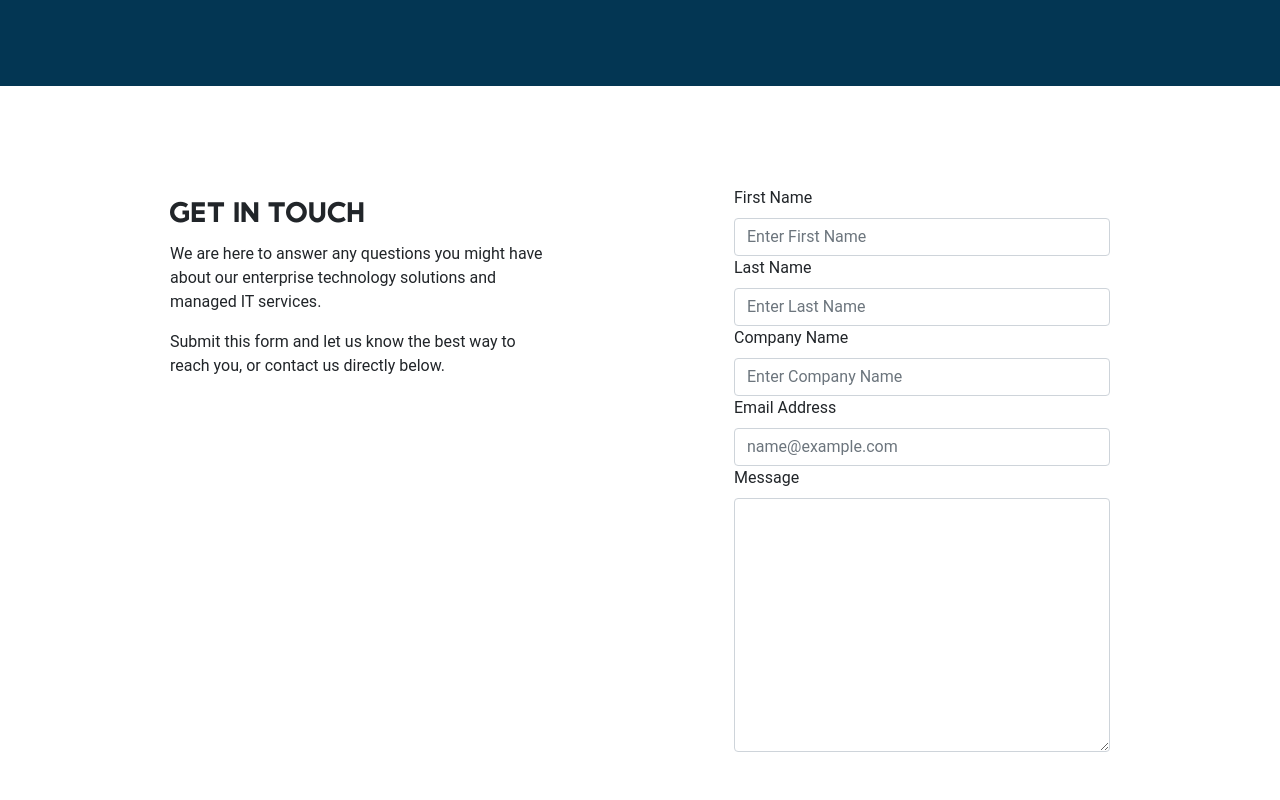
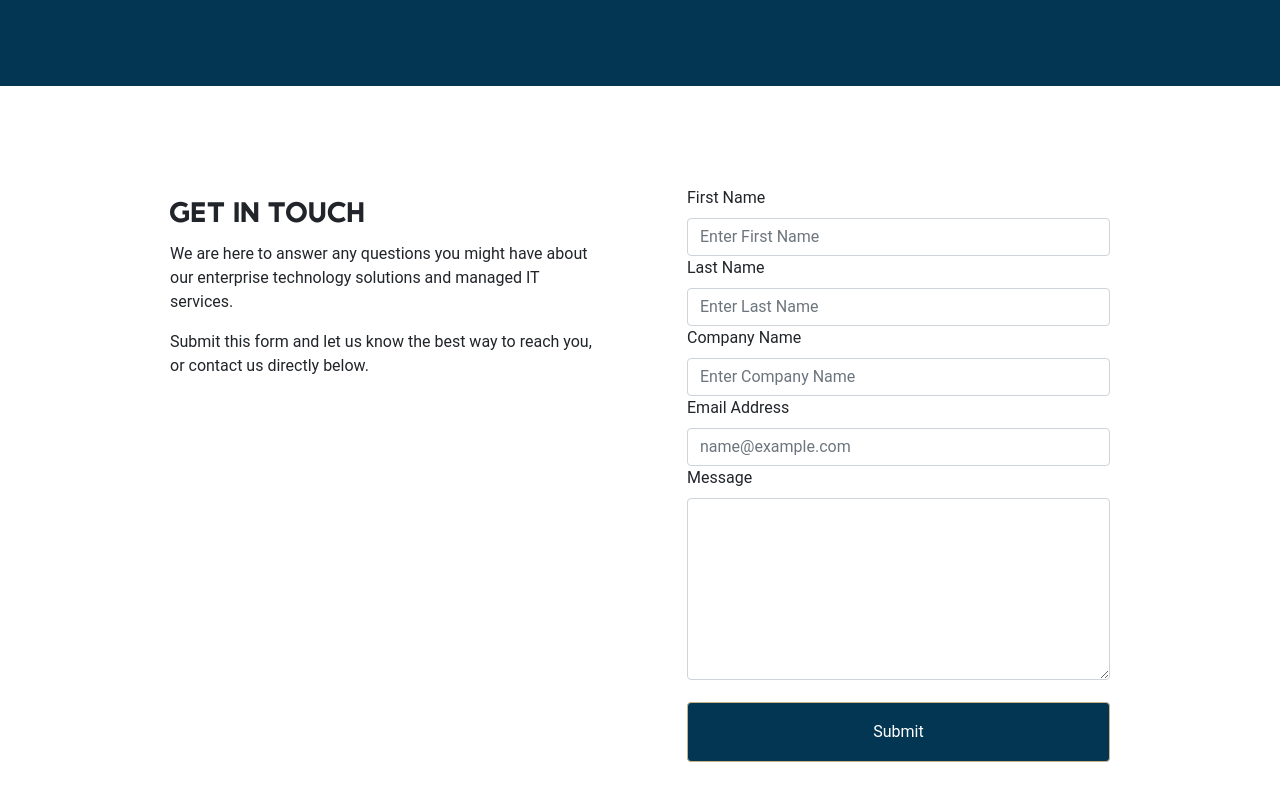
Before and after one commit to cwilso88/priorityOne, a React (Create React App) app: page / in a window 1280 px wide. Shown: the part 7185-7985 px from the top of the page. Built offline with nearby package versions, Linux system fonts and the light colour scheme.

Commit message:
Updated the form button

```diff
--- a/src/components/ContactUs.js
+++ b/src/components/ContactUs.js
@@ -1,7 +1,9 @@
 import React from 'react'
 import Container from 'react-bootstrap/Container'
+import Button from 'react-bootstrap/Button'
 import Form from 'react-bootstrap/Form'
 import 'bootstrap/dist/css/bootstrap.min.css'
+import button from '../logos/button.png'
 
 class ContactUs extends React.Component {
     render() {
@@ -32,8 +34,11 @@ class ContactUs extends React.Component {
                         </Form.Group>
                         <Form.Group controlId="form.Textarea">
                             <Form.Label>Message</Form.Label>
-                        <Form.Control as="textarea" rows={10} />
+                            <Form.Control as="textarea" rows={7} />
                         </Form.Group>
+                        <Button type="submit" className="submit_button">
+                            Submit
+                        </Button>
                     </Form>
                 </div>
             </Container>
--- a/src/sass/_ContactUs.scss
+++ b/src/sass/_ContactUs.scss
@@ -6,9 +6,16 @@
     }
     .form_row {
         display: flex;
-        gap: 20%;
+        gap: 10%;
     }
     .form_column {
         flex: 20%;
     }
+    .submit_button {
+        background-color: $deep_blue;
+        border-color: $gold;
+        width: 100%;
+        height: 60px;
+        margin-top: 5%;
+    }
 }
```
Also changed, not shown: src/logos/button.png (added). Lines whose indentation alone changed are shown as unchanged.
